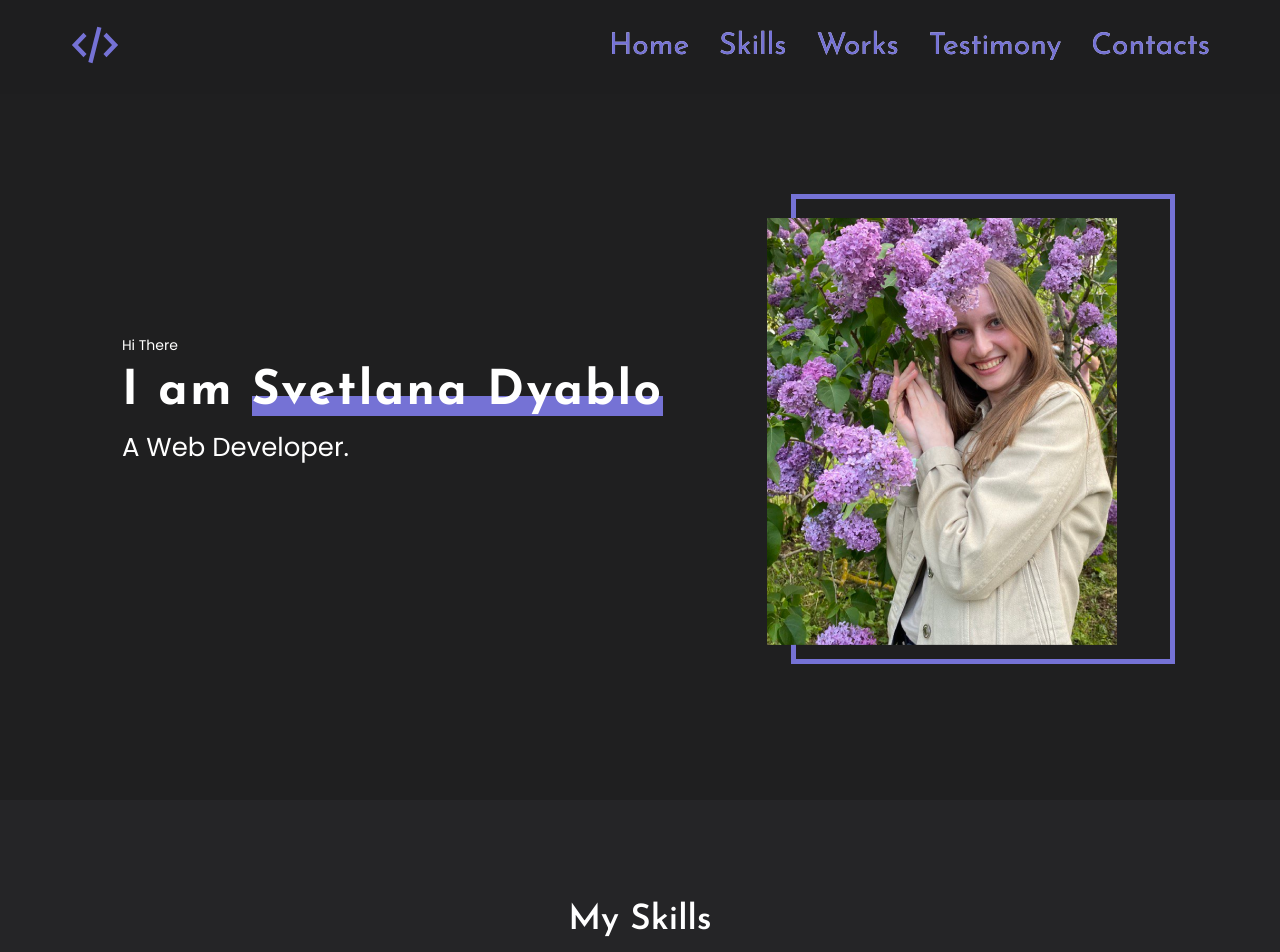
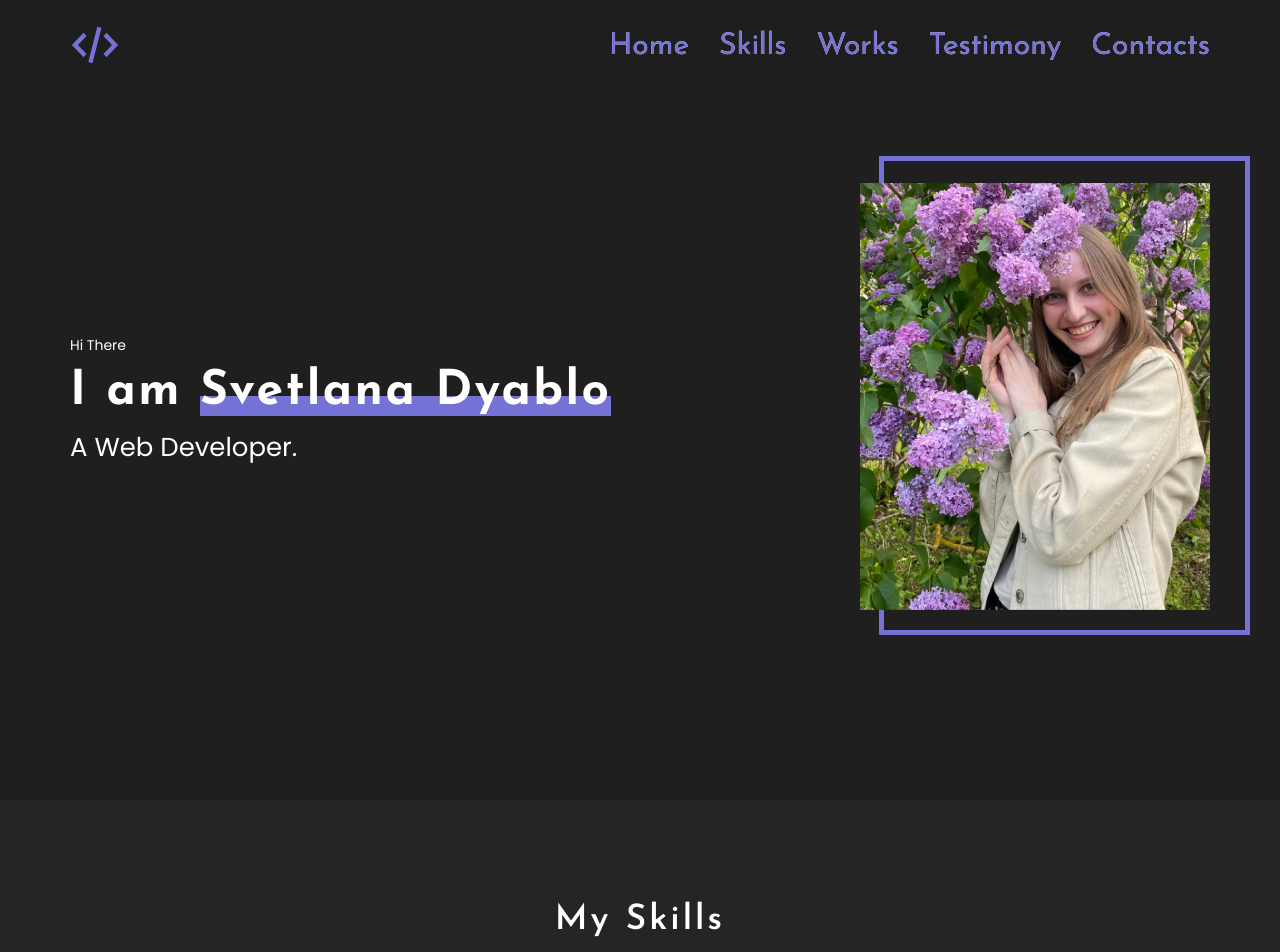
Before and after one commit to alexpodelinskii/portfolio, a React (Vite) app: page / in a window 1280 px wide. Shown: the top 952 px of the page. Built offline with nearby package versions, Linux system fonts and the light colour scheme.

Commit message:
refactor: correct desctop pixelPerfect

```diff
--- a/src/components/SectionTitle.tsx
+++ b/src/components/SectionTitle.tsx
@@ -7,6 +7,7 @@ export const SectionTitle = styled.h2`
     text-align: center;
     position: relative;
     margin-bottom: 90px;
+    letter-spacing: 3px;
 
     &::before {
         content: '';
--- a/src/components/slider/Slider.tsx
+++ b/src/components/slider/Slider.tsx
@@ -35,8 +35,8 @@ const Name = styled.span`
     font-size: 16px;
     letter-spacing: 1px;
     text-transform: uppercase;
-    margin-top: 22px;
-    margin-bottom: 42px;
+    margin-top: 10px;
+    margin-bottom: 30px;
 `
 const Pagination = styled.div`
     span {
--- a/src/layout/sections/main/Main.tsx
+++ b/src/layout/sections/main/Main.tsx
@@ -9,7 +9,7 @@ export const Main = () => {
     return (
         <StyledMain>
             <Container>
-                <FlexWrapper align='center' justify={'space-around'} wrap={'wrap'}>
+                <FlexWrapper align='center' justify={'space-between'} wrap={'wrap'}>
                     <div>
                         <SmallText>Hi There</SmallText>
                         <Name>I am <span>Svetlana Dyablo</span></Name>
@@ -76,29 +76,30 @@ const Photo = styled.img`
     width: 350px;
     height: 430px;
     object-fit: cover;
-    margin-right: 41px;
+
 
     @media ${theme.media.mobile} {
         width: 310px;
         height: 380px;
         margin-right: 35px;
+        margin-right: 41px;
     }
 
 `
 const PhotoWrapper = styled.div`
     position: relative;
     z-index: 2;
-    margin-top: 65px;
+    margin-top: -5px;
 
     &::before {
         content: '';
         display: block;
-        width: 384px;
-        height: 470px;
+        width: 371px;
+        height: 479px;
         border: 5px solid ${theme.colors.fontColorAccent};
         position: absolute;
-        left: 24px;
-        top: -24px;
+        left: 19px;
+        top: -27px;
 
         z-index: -1;
         @media ${theme.media.mobile} {
@@ -106,12 +107,13 @@ const PhotoWrapper = styled.div`
             height: 414px;
             top: -17px;
             left: 20px;
-
-        }
-
-
         }
     }
+}
 
+@media ${theme.media.mobile} {
+
+    margin-top: 65px;
+}
 
 `
--- a/src/layout/sections/skills/skill/Skill.tsx
+++ b/src/layout/sections/skills/skill/Skill.tsx
@@ -26,7 +26,7 @@ export const Skill = (props: SkillPropsType) => {
 
 const StyledSkill = styled.div`
     width: 330px;
-    padding: 62px 20px 40px;
+    padding: 42px 20px 20px;
     flex-grow: 1;
     ${IconWrapper}{
         color: #7572D5;
--- a/src/layout/sections/testimony/Testimony.tsx
+++ b/src/layout/sections/testimony/Testimony.tsx
@@ -25,11 +25,10 @@ export const Testimony = () => {
 };
 
 const StyledTestimony = styled.section`
-    min-height: 100vh;
     background-color: #9fca68;
 
     ${IconWrapper}{
-        margin-top: 40px;
-        margin-bottom: 72px;
+        margin-top: 30px;
+        margin-bottom: 70px;
     }
 `
--- a/src/layout/sections/works/tabMenu/TabMenu.tsx
+++ b/src/layout/sections/works/tabMenu/TabMenu.tsx
@@ -22,7 +22,7 @@ const StyledTabMenu = styled.nav`
 `
 
 const MenuList = styled.ul`
-    margin: 0 auto 40px;
+    margin: 0 auto 50px;
     display: flex;
     justify-content: space-between;
     max-width: 352px;
--- a/src/layout/sections/works/work/Work.tsx
+++ b/src/layout/sections/works/work/Work.tsx
@@ -113,5 +113,5 @@ const Title = styled.h3`
 `
 const Text = styled.p`
     margin-top: 14px;
-    margin-bottom: 10px;
+    margin-bottom: 15px;
 `
```
